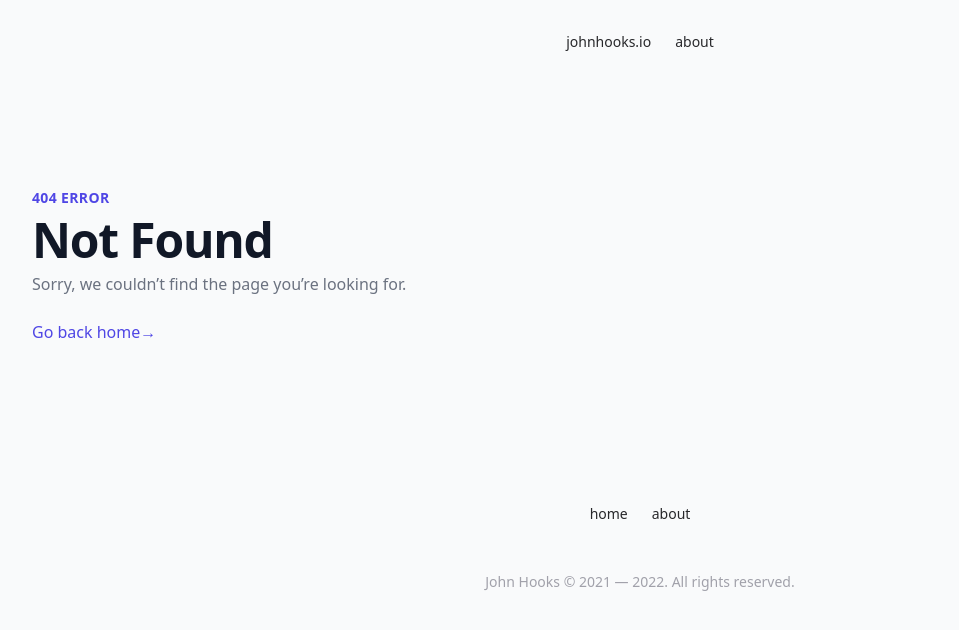
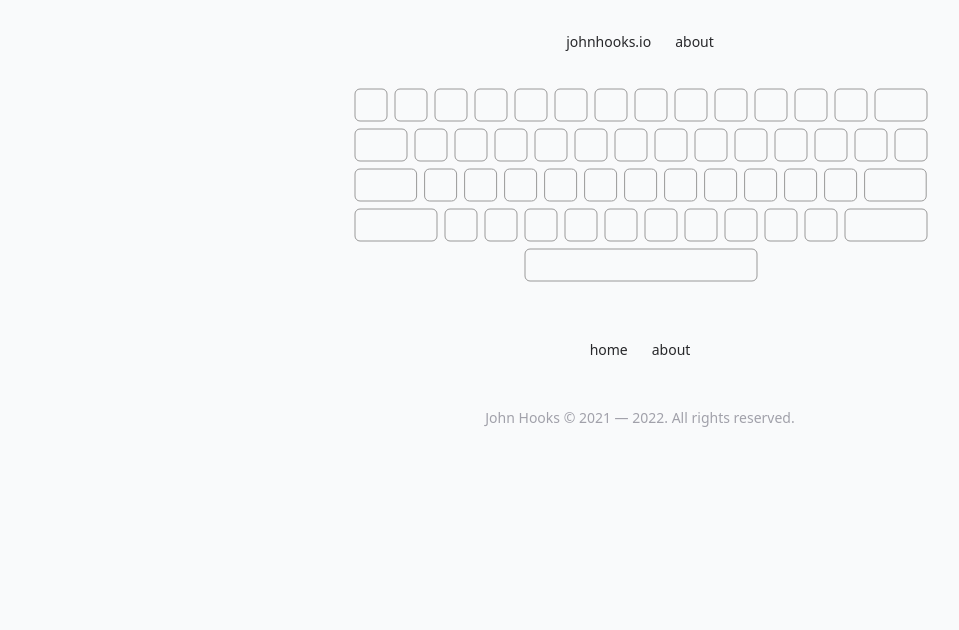
Before and after one commit to johnhooks/johnhooks.github.io, a SvelteKit app in the folder apps/website/: page /midi in a window 1280 px wide. Before the commit this address had no page. Shown: the top 630 px of the page, without its empty margins (0-959 px from the left). Built offline with nearby package versions, Linux system fonts and the light colour scheme.

Commit message:
feat: start work on MIDI keyboard

```diff
--- a/apps/website/src/routes/about/+page.svelte
+++ b/apps/website/src/routes/about/+page.svelte
@@ -22,6 +22,10 @@
 <Article
   title="this is my website"
   subtitle=" I use it to learn new web tech and document my journey."
+  image={{
+    filename: "johnhooks_avatar_512.jpg",
+    alt: "Drawn dizzy eyed avatar of John Hooks, inspired by a drawing done by his daughter Helen when she was three years old.",
+  }}
 >
   <p>
     I've been interested in web design and JavaScript for over 20 years. Though only recently have I
--- /dev/null
+++ b/apps/website/src/routes/midi/+page.svelte
@@ -0,0 +1,27 @@
+<script>
+  import { calcKeyPos } from "./keyboard";
+
+  export let size = 32;
+  export let spacing = 8;
+
+  const keyPos = calcKeyPos(size, spacing, { x: 5, y: 5 });
+</script>
+
+<div class="my-6 mx-auto flex justify-center">
+  <svg width="580" height="200" version="1.1" xmlns="http://www.w3.org/2000/svg">
+    {#each keyPos as { x, y, width }}
+      <rect
+        x="0"
+        y="0"
+        rx="5"
+        ry="5"
+        {width}
+        height={size}
+        stroke="#999"
+        fill="transparent"
+        stroke-width="1"
+        transform="translate({x},{y})"
+      />
+    {/each}
+  </svg>
+</div>
--- /dev/null
+++ b/apps/website/src/routes/midi/key.svelte
@@ -0,0 +1,20 @@
+<script>
+  /** @type {number} */
+  export let size;
+  /** @type {number} */
+  export let row;
+  /** @type {number} */
+  export let index;
+</script>
+
+<rect
+  x="0"
+  y="0"
+  rx="5"
+  ry="5"
+  width={size}
+  height={size}
+  stroke="black"
+  fill="transparent"
+  stroke-width="2"
+/>
--- /dev/null
+++ b/apps/website/src/routes/midi/keyboard.ts
@@ -0,0 +1,56 @@
+type Point = {
+  x: number;
+  y: number;
+};
+
+type KeyPos = Point & {
+  width: number;
+};
+
+/**
+ * The structure of a simple keyboard, sans the bottom row.
+ */
+const structure = [
+  [...fill(13), 1.5],
+  [1.5, ...fill(13)],
+  [1.8, ...fill(11), 1.8],
+  [2.25, ...fill(10), 2.25],
+] as const;
+
+/**
+ * Calculate positions and width of keyboard keys.
+ */
+export function calcKeyPos(size: number, spacing: number, offset: Point = { x: 0, y: 0 }) {
+  const result: KeyPos[] = [];
+  for (let i = 0; i < structure.length; i++) {
+    const row = structure[i];
+
+    const y = (size + spacing) * i;
+    let x = 0;
+
+    for (let j = 0; j < row.length; j++) {
+      const ratio = row[j];
+      // Pretty hacky, maybe I can find a better solution.
+      const adjust = ratio === 1 ? 0 : ratio > 2 ? 1.25 : 0.5;
+      const width = size * ratio + adjust * spacing;
+
+      result.push({ x: x + offset.x, y: y + offset.y, width });
+
+      // Update the offset
+      x = x + width + spacing;
+    }
+  }
+
+  // Push in space bar
+  result.push({
+    x: 4.25 * size + 4.25 * spacing + offset.x,
+    y: (size + spacing) * 4 + offset.y,
+    width: (size + spacing) * 5 + size,
+  });
+
+  return result;
+}
+
+function fill(length: number, value = 1): number[] {
+  return Array.from({ length }, () => value);
+}
```
Also changed, not shown: apps/website/static/images/johnhooks_avatar_512.jpg (added), 1 other file (tests, documents, lock files or other folders).
